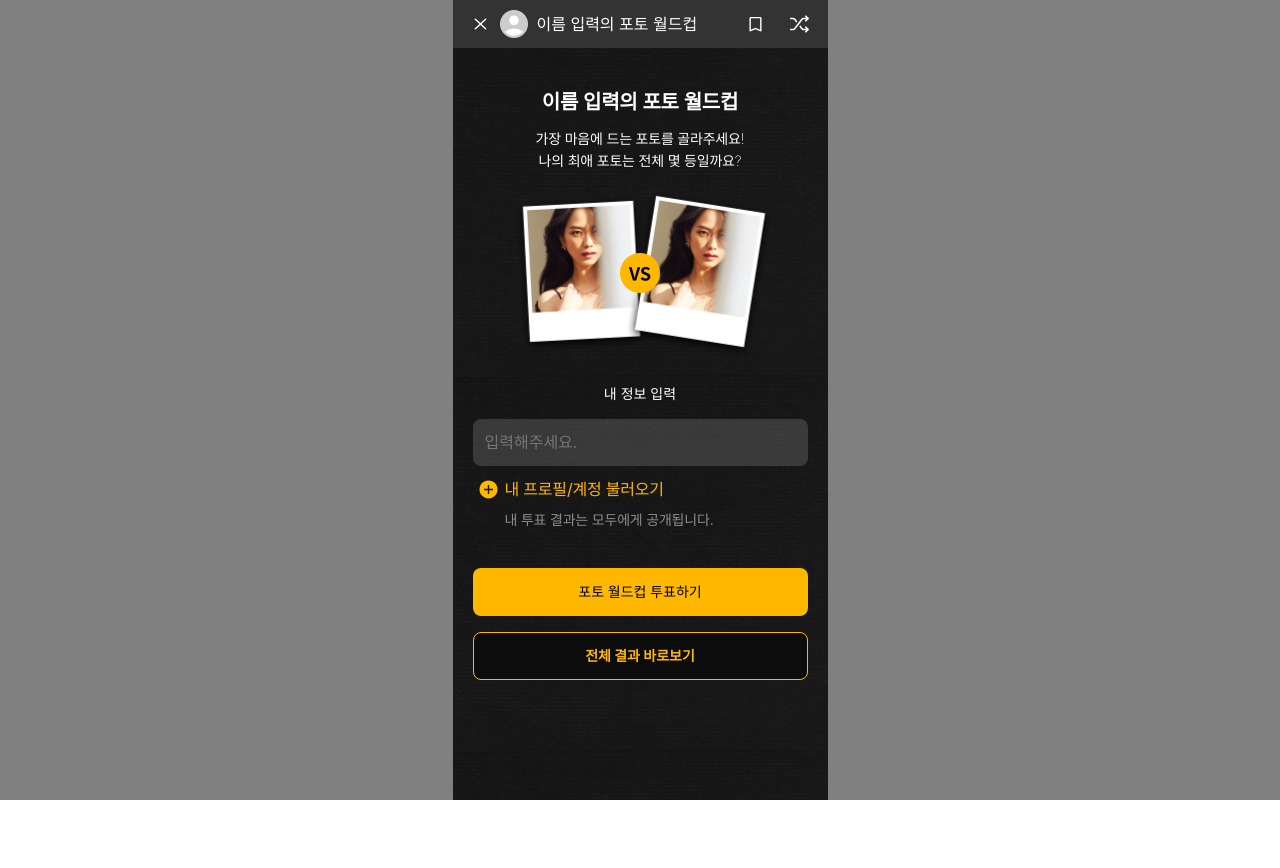
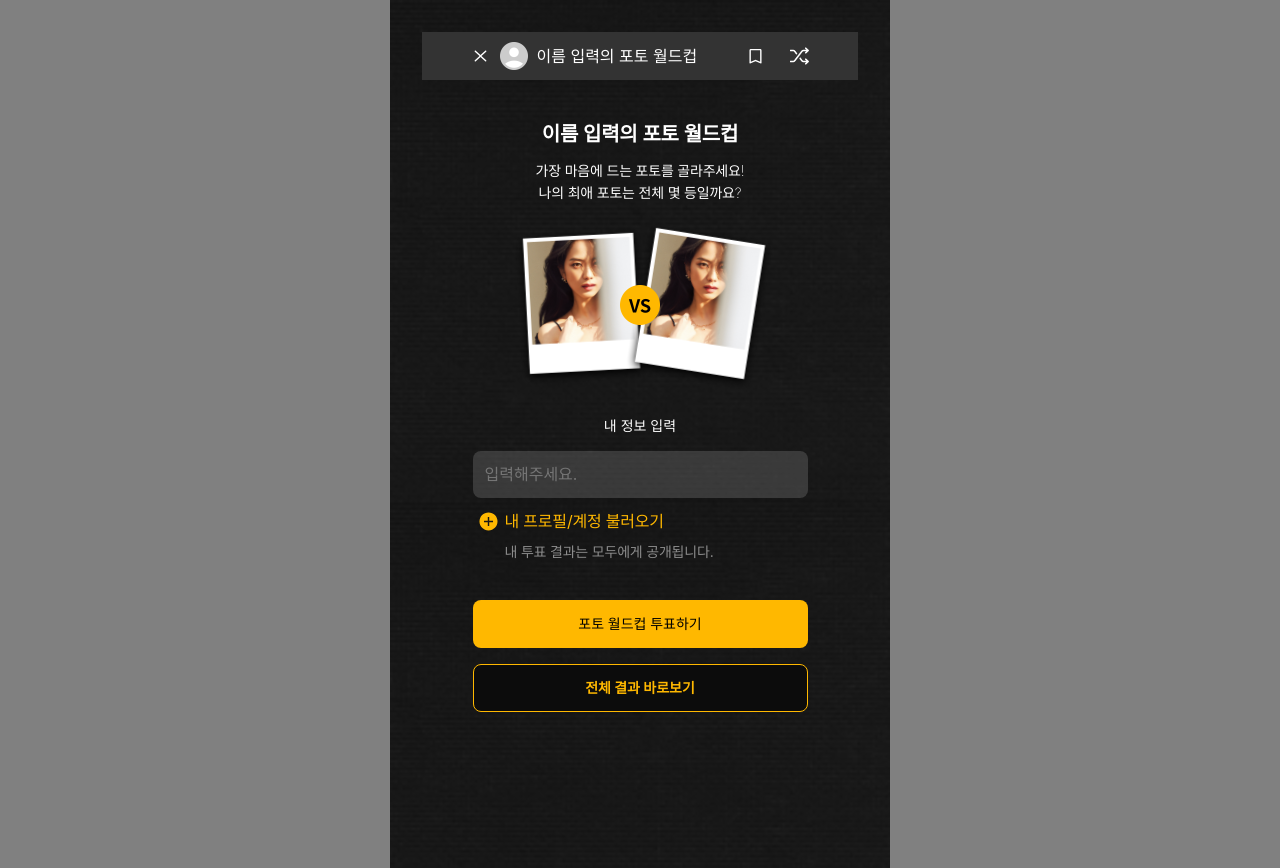
Before and after one commit to r-4bb1t/metavv-photo-frontend, a Next.js app: page /intro in a window 1280 px wide. Before the commit the page ends 800 px from the top, so only its background shows below. Built offline with nearby package versions, Linux system fonts and the light colour scheme; a web font is replaced by a local one.

Commit message:
apply layout

```diff
--- a/components/Layout.tsx
+++ b/components/Layout.tsx
@@ -5,12 +5,15 @@ import styles from "../styles/Layout.module.scss";
 export const Layout = ({
   children,
   footer,
+  noBackground = false,
 }: {
   children: ReactNode;
   footer?: ReactNode;
+  noBackground?: boolean;
 }) => {
   return (
     <div className={styles.container}>
+      {!noBackground && (
         <div className={styles.background}>
           <img src="/assets/topleft.png" />
           <div />
@@ -22,6 +25,7 @@ export const Layout = ({
           <img src="/assets/bottomcenter.png" />
           <img src="/assets/bottomright.png" />
         </div>
+      )}
       <main className={styles.main}>{children}</main>
       <footer className={styles.footer}>{footer}</footer>
     </div>
--- a/pages/intro.tsx
+++ b/pages/intro.tsx
@@ -2,16 +2,15 @@ import type { NextPage } from "next";
 import Link from "next/link";
 import { useRouter } from "next/router";
 import { useState } from "react";
+import { Layout } from "../components/Layout";
 import { useData } from "../hooks/useData";
 import styles from "../styles/Intro.module.scss";
 
 const Home: NextPage = () => {
-
   const { name, setName } = useData();
 
-    return(
-        <div className={styles.container}>
-            <div className={styles.main}>
+  return (
+    <Layout footer={<></>} noBackground>
       <div className={styles.bar}>
         <img className={styles.close} src="/assets/introPage/close.svg" />
         <span className={styles.profile}>
@@ -19,18 +18,19 @@ const Home: NextPage = () => {
           <span>이름 입력의 포토 월드컵</span>
         </span>
         <div className={styles.imgArea}>
-                        <img className={styles.bookmark} src="/assets/introPage/bookmark.svg" />
+          <img
+            className={styles.bookmark}
+            src="/assets/introPage/bookmark.svg"
+          />
           <img className={styles.shuffle} src="/assets/introPage/shuffle.png" />
         </div>
       </div>
 
       <div className={styles.contents}>
         <div className={styles.textBox}>
-                        <div className={styles.title}>
-                            이름 입력의 포토 월드컵
-                        </div>
+          <div className={styles.title}>이름 입력의 포토 월드컵</div>
           <div className={styles.desc}>
-                            가장 마음에 드는 포토를 골라주세요! <br/>
+            가장 마음에 드는 포토를 골라주세요! <br />
             나의 최애 포토는 전체 몇 등일까요?
           </div>
         </div>
@@ -44,14 +44,15 @@ const Home: NextPage = () => {
             <span>내 정보 입력</span>
           </div>
           <div>
-                           <input placeholder="입력해주세요."
+            <input
+              placeholder="입력해주세요."
               minLength={1}
               maxLength={10}
               value={name}
               onChange={(e) => setName(e.target.value)}
             />
             <div className={styles.addProfile}>
-                            <img src="/assets/introPage/add_circle.svg"/>
+              <img src="/assets/introPage/add_circle.svg" />
               <p>내 프로필/계정 불러오기</p>
             </div>
             <div className={styles.notice}>
@@ -62,12 +63,8 @@ const Home: NextPage = () => {
         <button className={styles.votingBtn}>포토 월드컵 투표하기</button>
         <button className={styles.resultBtn}>전체 결과 바로보기</button>
       </div>
-
-            </div>
-        </div>
-    )
-}
-
-
+    </Layout>
+  );
+};
 
 export default Home;
```
Lines whose indentation alone changed are shown as unchanged.
